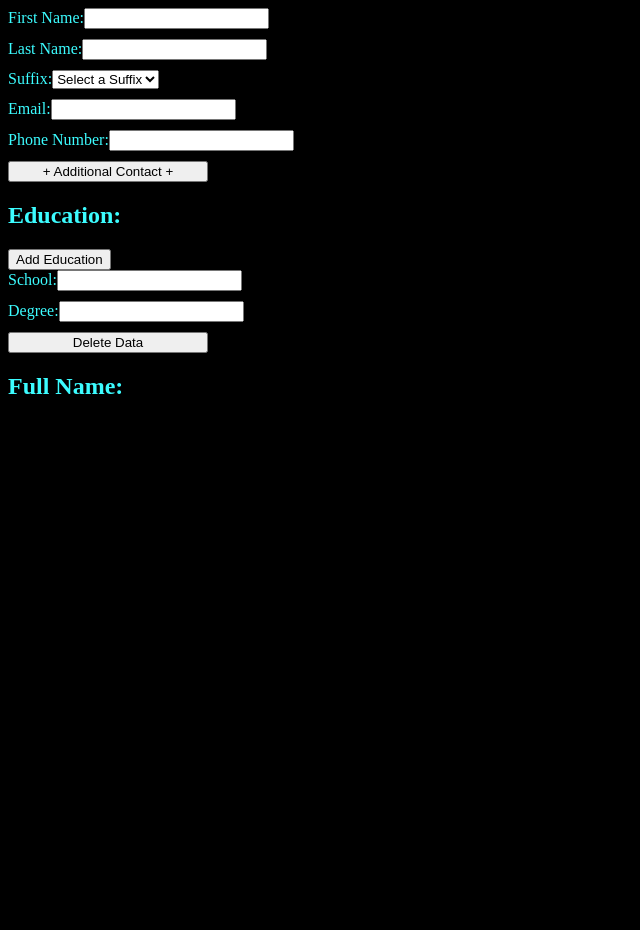
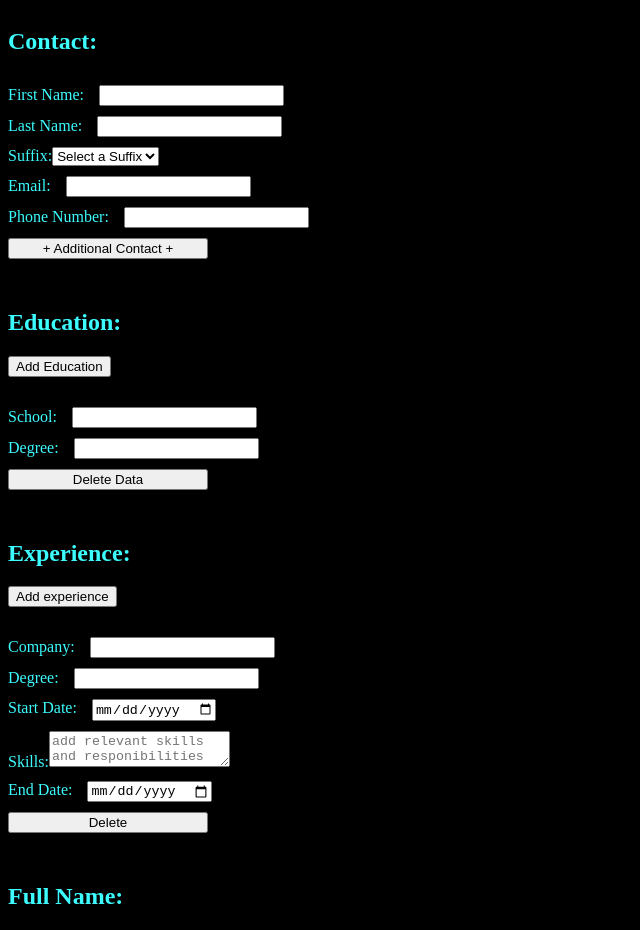
Before and after one commit to ThatBaldDude4/CV-Application, a React (Vite) app: page / in a window 1280 px wide. Shown: the whole page, without its empty margins (0-640 px from the left). Before the commit the page ends 800 px from the top, so only its background shows below. Built offline with nearby package versions, Linux system fonts and the light colour scheme.

Commit message:
wired experience component in app

```diff
--- a/src/App.css
+++ b/src/App.css
@@ -3,7 +3,7 @@ body {
     color: rgb(60, 252, 255);
 }
 
-.contact-section, .education-list {
+.contact-section, .education-list, .experience-list {
     display: flex;
     flex-direction: column;
     gap: 10px;
@@ -11,4 +11,9 @@ body {
 
 button {
     max-width: 200px;
+    margin-bottom: 30px;
 }
+
+input {
+    margin-left: 15px;
+}
--- a/src/App.jsx
+++ b/src/App.jsx
@@ -1,6 +1,7 @@
 import { useState } from 'react';
 import Contact from './Contact';
 import Education from './Education';
+import Experience from './Experience';
 import './App.css';
 
 
@@ -87,14 +88,17 @@ function App() {
           addItemToArray={addItemToArray}
           removeItemFromArray={removeItemFromArray}
         />
+        <Experience
+          experience={formData.experience}
+          handleArrayField={handleArrayField}
+          addItemToArray={addItemToArray}
+          removeItemFromArray={removeItemFromArray}
+        />
         </>
       }
       <h2>Full Name: {formData.contact.firstName + " " + formData.contact.lastName + " " + formData.contact.suffix}</h2>
 
       {/* this is testing the education form */}
-      {formData.education.map((obj) => {
-        return <div key={obj.id}>{obj.school}</div>
-      })}
     </>
   )
 }
--- a/src/Contact.jsx
+++ b/src/Contact.jsx
@@ -5,6 +5,7 @@ export default function Contact({handleContactField, contact}) {
 
     return (
         <section className="contact-section">
+            <h2>Contact:</h2>
             <label>
                 First Name:
                 <input type="text" value={contact.firstName} onChange={(e) => {handleContactField("firstName", e.target.value)}}/>
--- a/src/Education.jsx
+++ b/src/Education.jsx
@@ -1,15 +1,16 @@
-import { useState } from 'react';
-
 export default function Education({education, handleArrayField, addItemToArray, removeItemFromArray}) {
     const arrayName = "education";
     const educationList = education.map((eduObj) => {
             return (
                 <div key={eduObj.id} className="education-list">
-                    <label>
+                    <label >
                         School:
-                        <input value={eduObj.school} onChange={(e) => {
-                            handleArrayField(arrayName, eduObj.id, "school", e.target.value)
-                        }}/>
+                        <input
+                            value={eduObj.school} onChange={(e) => {
+                                handleArrayField(arrayName, eduObj.id, "school", e.target.value)
+                            }}
+                            type="text"
+                        />
                     </label>
                     <label>
                         Degree:
@@ -28,7 +29,9 @@ export default function Education({education, handleArrayField, addItemToArray,
         <button type="button" onClick={() => {
             addItemToArray(arrayName, {id: crypto.randomUUID(), school: "", degree: ""})
         }}>Add Education</button>
-        {educationList}
+        <section className="education-section">
+           {educationList}
+        </section>
         </>
     )
 };
```
Also changed, not shown: 1 other file (tests, documents, lock files or other folders).
